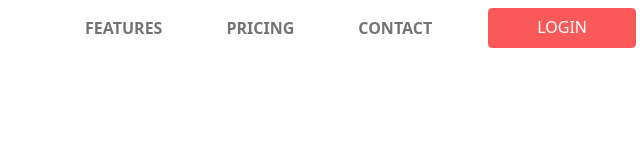
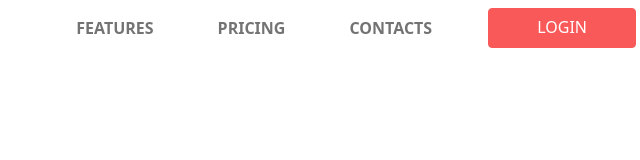
Before and after one commit to IvanSanczewski/Sprint-2, a website: page html/index.html in a window 1280 px wide. Shown: the full height of the page, 562-1202 px from the left. Drawn offline with nearby package versions, Linux system fonts and the light colour scheme.

Commit message:
Update index.html

```diff
--- a/html/index.html
+++ b/html/index.html
@@ -19,7 +19,7 @@
             <div class="navbar-nav">
               <a class="nav-link text-uppercase me-5" aria-current="page" href="#">Features</a>
               <a class="nav-link text-uppercase me-5" href="#">Pricing</a>
-              <a class="nav-link text-uppercase me-5" href="#">Contact</a>
+              <a class="nav-link text-uppercase me-5" href="#">Contacts</a>
               <a class="btn btn-secondary text-uppercase text-white px-5">Login</a>
             </div>
           </div>
```
